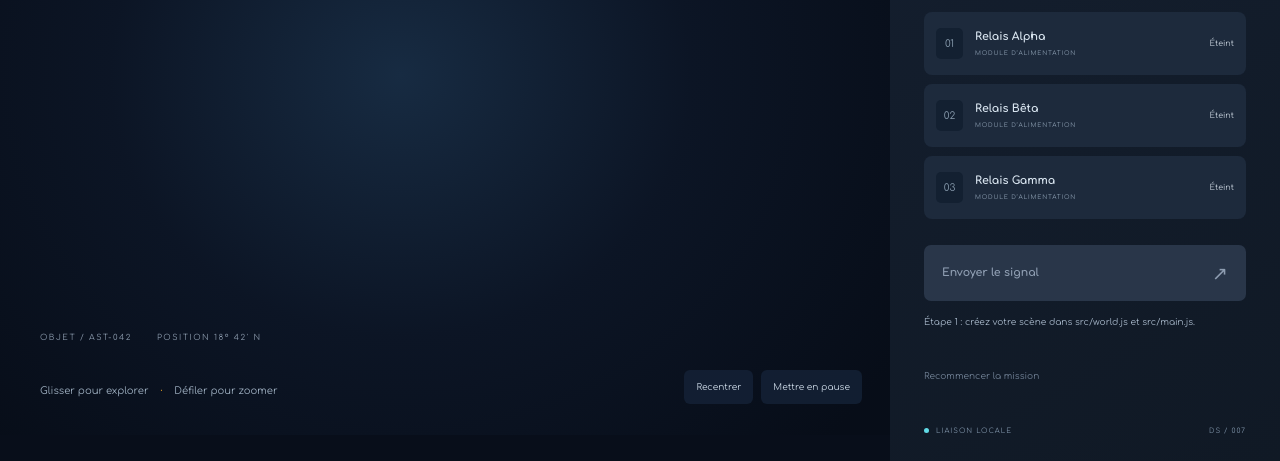
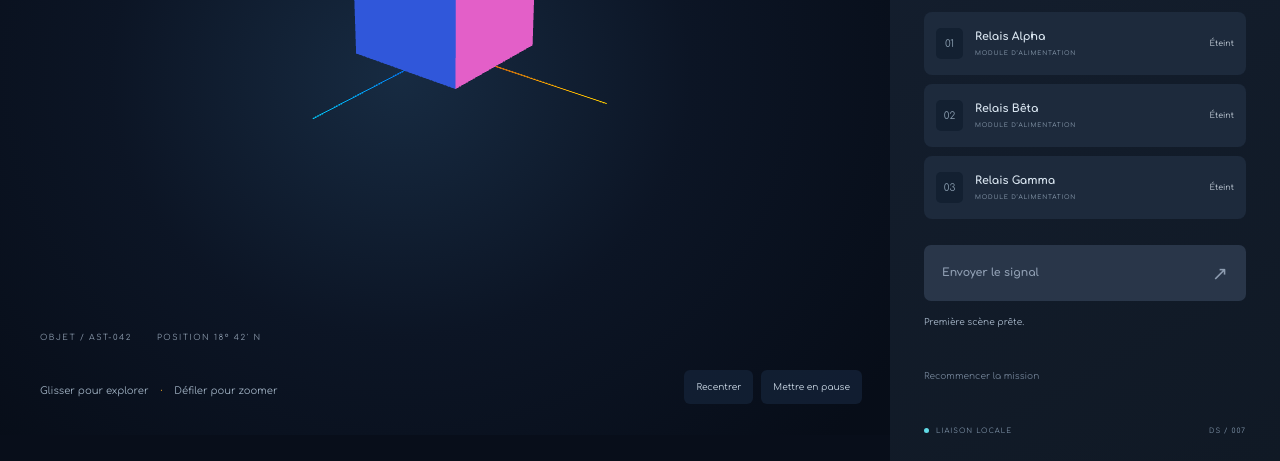
Before and after one commit to JulienGrade/le-dernier-signal-correction, a website built with Vite: page index.html in a window 1280 px wide. Shown: the part 365-826 px from the top of the page. Built offline with nearby package versions, Linux system fonts and the light colour scheme.

Commit message:
Etape 01 : Initialiser la scène et le redimensionnement

```diff
--- a/src/main.js
+++ b/src/main.js
@@ -1,25 +1,24 @@
 import './style.css';
-import { createWorld, loadOutpost, createEnvironment } from './world.js';
-import { createMission, activateRelay, startTransmission,
-  finishTransmission, resetMission, RELAY_IDS } from './state.js';
-import { createRelays } from './relays.js';
-import { createPicking } from './picking.js';
-import { createTransmission } from './transmission.js';
+import * as THREE from 'three';
+import { createWorld } from './world.js';
 
 const canvas = document.querySelector('#scene');
-const state = createMission();
+const world = createWorld(canvas);
+
+const cube = new THREE.Mesh(
+    new THREE.BoxGeometry(2, 2, 2),
+    new THREE.MeshNormalMaterial()
+);
+
+cube.position.y = 1;
+world.scene.add(cube);
+
+const helper = new THREE.AxesHelper(3);
+world.scene.add(helper);
+
+world.renderer.setAnimationLoop(() => {
+  world.renderer.render(world.scene, world.camera);
+});
+
 document.querySelector('#message').textContent =
-  'Étape 1 : créez votre scène dans src/world.js et src/main.js.';
-
-async function boot() {
-  // TODO 1 : créer le monde et une seule boucle de rendu.
-  // TODO 2 : attendre le GLB ; gérer chargement et erreur.
-  // TODO 3 : créer l'environnement.
-  // TODO 4 : mettre à jour les contrôles et relier le recentrage.
-  // TODO 5 : brancher sélection et survol sur le modèle.
-  // TODO 6 : relier état, apparence et commandes HTML.
-  // TODO 7 : créer et piloter la transmission.
-  // TODO 8 : pause, réduction des animations et nettoyage.
-}
-
-boot();
+    'Première scène prête.';
--- a/src/world.js
+++ b/src/world.js
@@ -5,9 +5,50 @@ import { GLTFLoader } from 'three/addons/loaders/GLTFLoader.js';
 export const MODEL_URL = new URL('../assets/outpost.glb', import.meta.url).href;
 
 export function createWorld(canvas) {
-  // TODO : renderer, scene, camera, resize, controls, recenter, dispose.
-  // Retour attendu décrit dans le PDF.
-  return null;
+  const renderer = new THREE.WebGLRenderer({
+    canvas,
+    antialias: true,
+    alpha: true,
+  });
+
+  const scene = new THREE.Scene();
+
+  const camera = new THREE.PerspectiveCamera(
+      37,
+      1,
+      0.1,
+      150
+  );
+
+  camera.position.set(10.8, 8, 13.5);
+  camera.lookAt(0, 0.25, 0);
+
+  function resize() {
+    const { width, height } = canvas.getBoundingClientRect();
+
+    if (width === 0 || height === 0) return;
+
+    renderer.setSize(width, height, false);
+
+    camera.aspect = width / height;
+    camera.updateProjectionMatrix();
+  }
+
+  const observer = new ResizeObserver(resize);
+  observer.observe(canvas);
+
+  resize();
+
+  return {
+    renderer,
+    scene,
+    camera,
+
+    dispose() {
+      observer.disconnect();
+      renderer.dispose();
+    },
+  };
 }
 
 export async function loadOutpost(scene) {
```
Also changed, not shown: index.html (+25 -10 lines).
